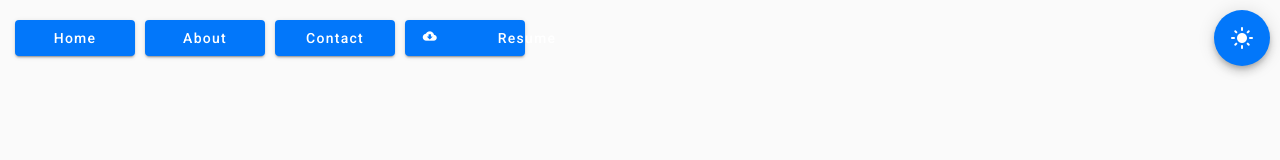
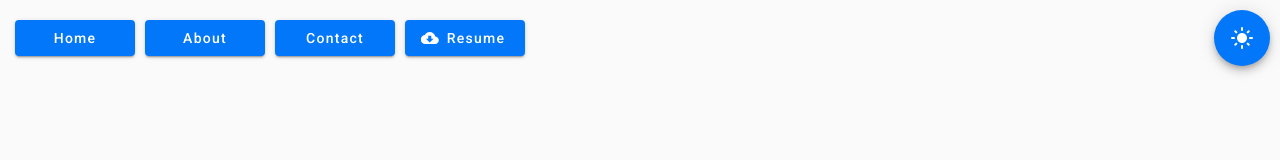
Before and after one commit to Justinm98/Portfolio, an Angular app: page / in a window 1280 px wide. Shown: the top 160 px of the page. Built offline with nearby package versions, Linux system fonts and the light colour scheme.

Commit message:
adding resume and download link

```diff
--- a/angular.json
+++ b/angular.json
@@ -82,7 +82,8 @@
             "assets": [
               {
                 "glob": "**/*",
-                "input": "public"
+                "input": "public",
+                "output": "public"
               }
             ],
             "styles": [
--- a/src/app/app.html
+++ b/src/app/app.html
@@ -1,14 +1,36 @@
 <mat-toolbar class="tool-bar">
-  <button mat-raised-button color="primary" class="tool-bar-button">Home</button>
-  <button mat-raised-button color="primary" class="tool-bar-button">About</button>
-  <button mat-raised-button color="primary" class="tool-bar-button">Contact</button>
   <button mat-raised-button color="primary" class="tool-bar-button">
-    <mat-icon inline="true">cloud_download</mat-icon>
-    Resume
+    Home
   </button>
-  <button mat-fab color="primary" class="theme-toggle-button" (click)="switchTheme()" matTooltip="Click to dark mode">
-    <mat-icon *ngIf="currentTheme() === 'dark'">dark_mode</mat-icon>
-    <mat-icon *ngIf="currentTheme() === 'light'">light_mode</mat-icon>
+  <button mat-raised-button color="primary" class="tool-bar-button">
+    About
+  </button>
+  <button mat-raised-button color="primary" class="tool-bar-button">
+    Contact
+  </button>
+  <button mat-raised-button color="primary" class="tool-bar-button">
+    <mat-icon>cloud_download</mat-icon>
+    <a
+      href="documents/resume.pdf"
+      target="_blank"
+      download="Justin_Maloney_Resume.pdf"
+      style="text-decoration: none; color: inherit"
+    >
+      Resume
+    </a>
+  </button>
+  <button
+    mat-fab
+    color="primary"
+    class="theme-toggle-button"
+    (click)="switchTheme()"
+    matTooltip="Click to dark mode"
+  >
+    @if (currentTheme() === "dark") {
+      <mat-icon>dark_mode</mat-icon>
+    } @else if (currentTheme() === "light") {
+      <mat-icon>light_mode</mat-icon>
+    }
   </button>
 </mat-toolbar>
 <div class="main-content">
```
Also changed, not shown: 1 other file (tests, documents, lock files or other folders).
